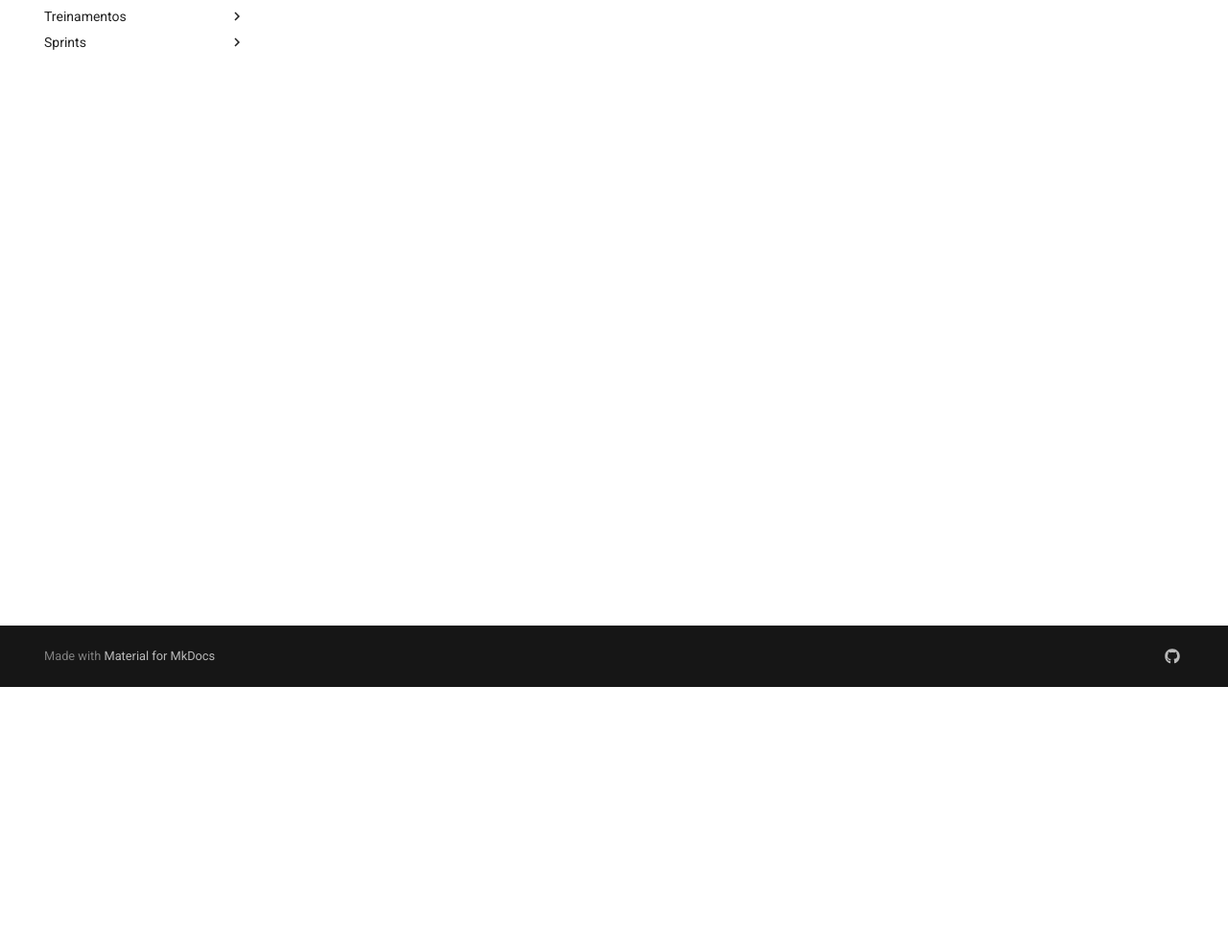
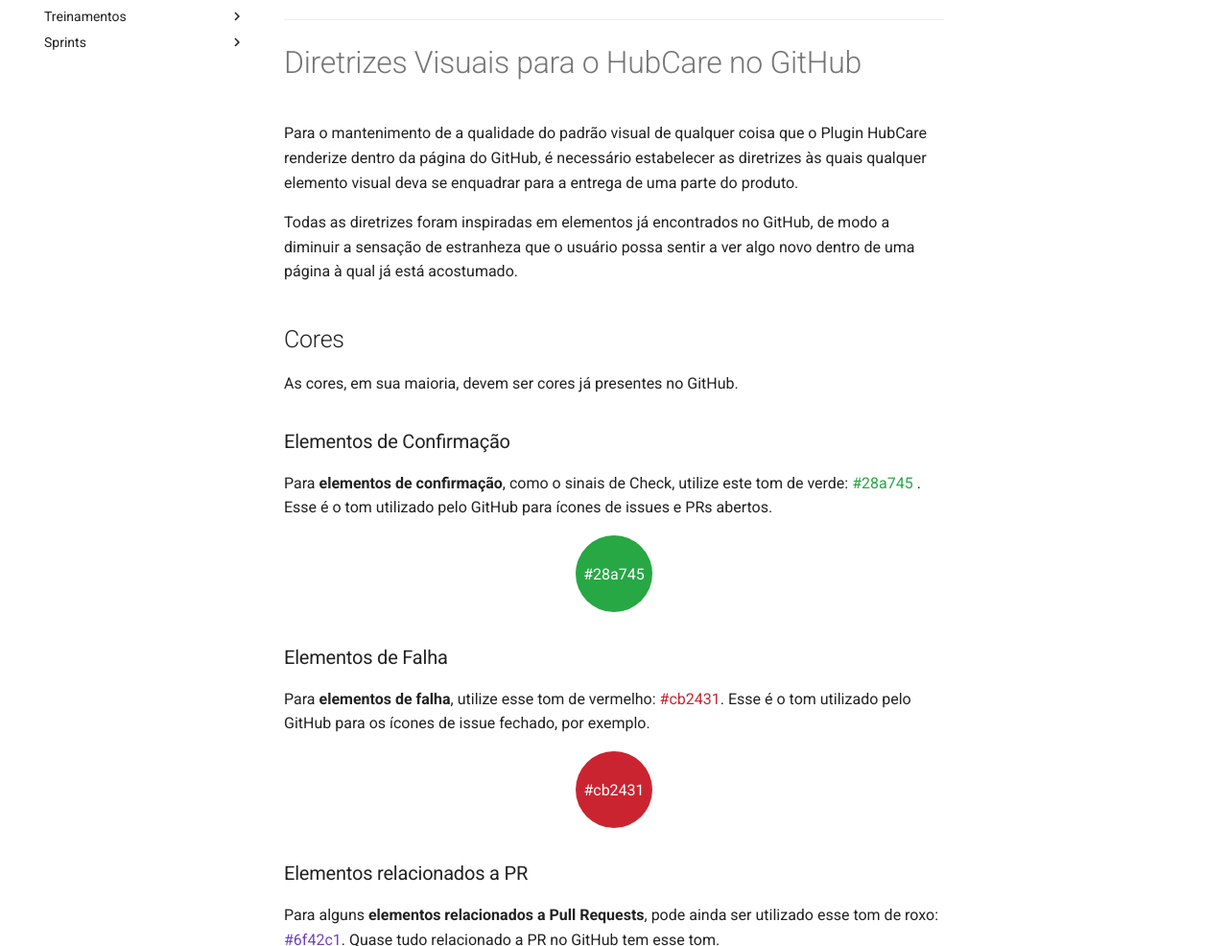
Before and after one commit to fga-eps-mds/2019.1-hubcare-docs, an MkDocs documentation site: the page built from docs/project/prototype/README.md, in a window 1280 px wide and 1400 px high, scrolled down 270 px. Shown: the part 414-1400 px from the top of the window at 96% size. Built offline with MkDocs 1.6.1 and Material for MkDocs 9.7.7, drawn with Linux system fonts in a browser that asks for light colours; comment, search, counter and statistics services are not loaded; some of the changed text lies outside the part shown.

Commit message:
added color palette
Co-authored-by: lucas <lucasvitorifg@gmail.com>

```diff
--- a/docs/project/prototype/README.md
+++ b/docs/project/prototype/README.md
@@ -3,3 +3,71 @@
 **[Link to test](https://www.figma.com/proto/InvRd6TLwMWdsIdz5ieEgm23/HubCare-Prototype?node-id=0%3A1&scaling=min-zoom)**
 
 <iframe style="border: none;" width="800" height="450" src="https://www.figma.com/embed?embed_host=share&url=https%3A%2F%2Fwww.figma.com%2Ffile%2FInvRd6TLwMWdsIdz5ieEgm23%2FHubCare-Prototype%3Fnode-id%3D0%253A1" allowfullscreen></iframe>
+
+---
+
+# Diretrizes Visuais para o HubCare no GitHub
+
+Para o mantenimento de a qualidade do padrão visual de qualquer coisa que o Plugin HubCare renderize dentro da página do GitHub, é necessário estabelecer as diretrizes às quais qualquer elemento visual deva se enquadrar para a entrega de uma parte do produto.
+
+Todas as diretrizes foram inspiradas em elementos já encontrados no GitHub, de modo a diminuir a sensação de estranheza que o usuário possa sentir a ver algo novo dentro de uma página à qual já está acostumado.
+
+## Cores
+
+As cores, em sua maioria, devem ser cores já presentes no GitHub.
+
+### Elementos de Confirmação
+
+Para **elementos de confirmação**, como o sinais de Check, utilize este tom de verde: <span style="color:#28a745;"> #28a745 </span>. Esse é o tom utilizado pelo GitHub para ícones de issues e PRs abertos.
+
+<div style="background-color:#28a745;
+            width:80px;
+            height:80px;
+            border-radius: 50px;
+            margin: auto;
+            text-align: center;
+            color: #fff;">
+        <div style="padding-top: 35%">#28a745</div>
+</div>
+
+### Elementos de Falha
+
+Para **elementos de falha**, utilize esse tom de vermelho: <span style="color:#cb2431">#cb2431</span>. Esse é o tom utilizado pelo GitHub para os ícones de issue fechado, por exemplo.
+
+<div style="background-color:#cb2431;
+            width:80px;
+            height:80px;
+            border-radius: 50px;
+            margin: auto;
+            text-align: center;
+            color: #fff;">
+        <div style="padding-top: 35%">#cb2431</div>
+</div>
+
+### Elementos relacionados a PR
+
+Para alguns **elementos relacionados a Pull Requests**, pode ainda ser utilizado esse tom de roxo: <span style="color:#6f42c1">#6f42c1</span>. Quase tudo relacionado a PR no GitHub tem esse tom.
+
+<div style="background-color:#6f42c1;
+            width:80px;
+            height:80px;
+            border-radius: 50px;
+            margin: auto;
+            text-align: center;
+            color: #fff;">
+        <div style="padding-top: 35%">#6f42c1</div>
+</div>
+
+### Elementos relacionados a commits
+
+Para colorir algum **detalhe referente a commits**, recomenda-se esse tom de laranja: <span style="color:#f66a0a">#f66a0a</span>. O GitHub utiliza esse tom em alguns gráficos referentes a commits.
+
+<div style="background-color:#f66a0a;
+            width:80px;
+            height:80px;
+            border-radius: 50px;
+            margin: auto;
+            text-align: center;
+            color: #fff;">
+        <div style="padding-top: 35%">#f66a0a</div>
+</div>
```
